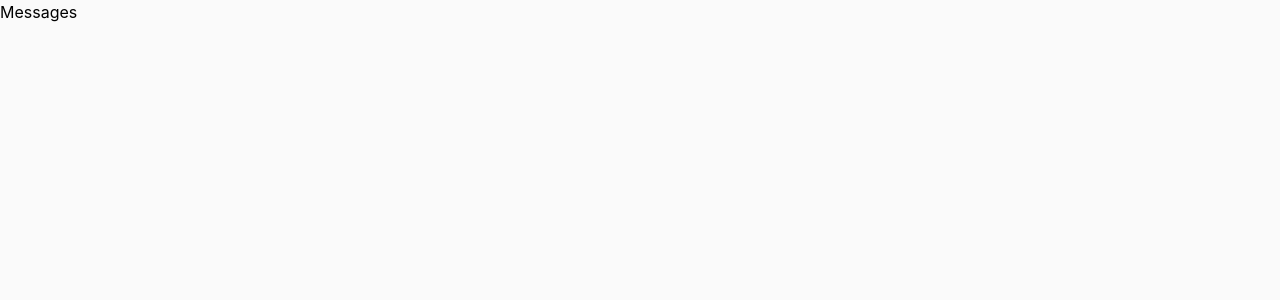
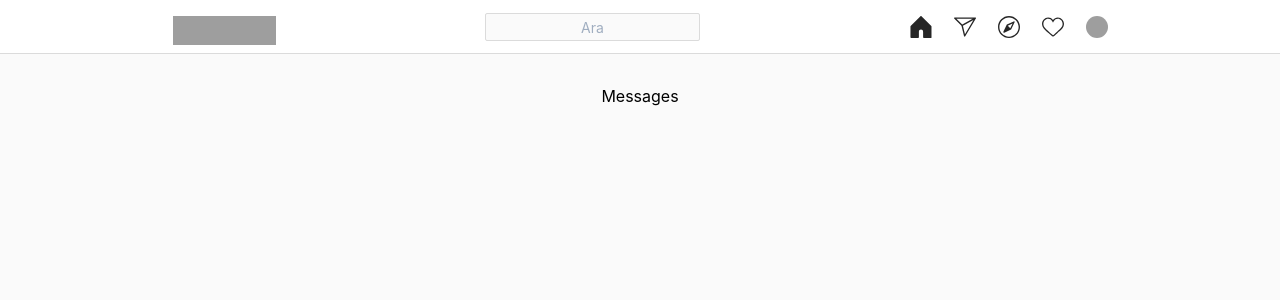
Before and after one commit to dominayo/nextjs-instagram-clone, a Next.js app: page /messages in a window 1280 px wide. Shown: the top 300 px of the page. Built offline with nearby package versions, Linux system fonts and the light colour scheme; grey boxes are pictures that could not be loaded.

Commit message:
added layout to empty pages

```diff
--- a/pages/activity.js
+++ b/pages/activity.js
@@ -1,5 +1,10 @@
 import React from "react";
+import Layout from "../components/layout";
 
 export default function Activity() {
-  return <div>Activity</div>;
+  return (
+    <Layout>
+      <div>Activity</div>
+    </Layout>
+  );
 }
--- a/pages/explore.js
+++ b/pages/explore.js
@@ -1,5 +1,10 @@
 import React from "react";
+import Layout from "../components/layout";
 
 export default function Explore() {
-  return <div>Explore</div>;
+  return (
+    <Layout>
+      <div>Explore</div>
+    </Layout>
+  );
 }
--- a/pages/messages.js
+++ b/pages/messages.js
@@ -1,5 +1,10 @@
 import React from "react";
+import Layout from "../components/layout";
 
 export default function Messages() {
-  return <div>Messages</div>;
+  return (
+    <Layout>
+      <div>Messages</div>
+    </Layout>
+  );
 }
--- a/pages/profile.js
+++ b/pages/profile.js
@@ -3,3 +3,5 @@ import React from "react";
 export default function Profile() {
   return <div>Profile</div>;
 }
+
+//ignore this page, [pid] using for profile pages.
```
